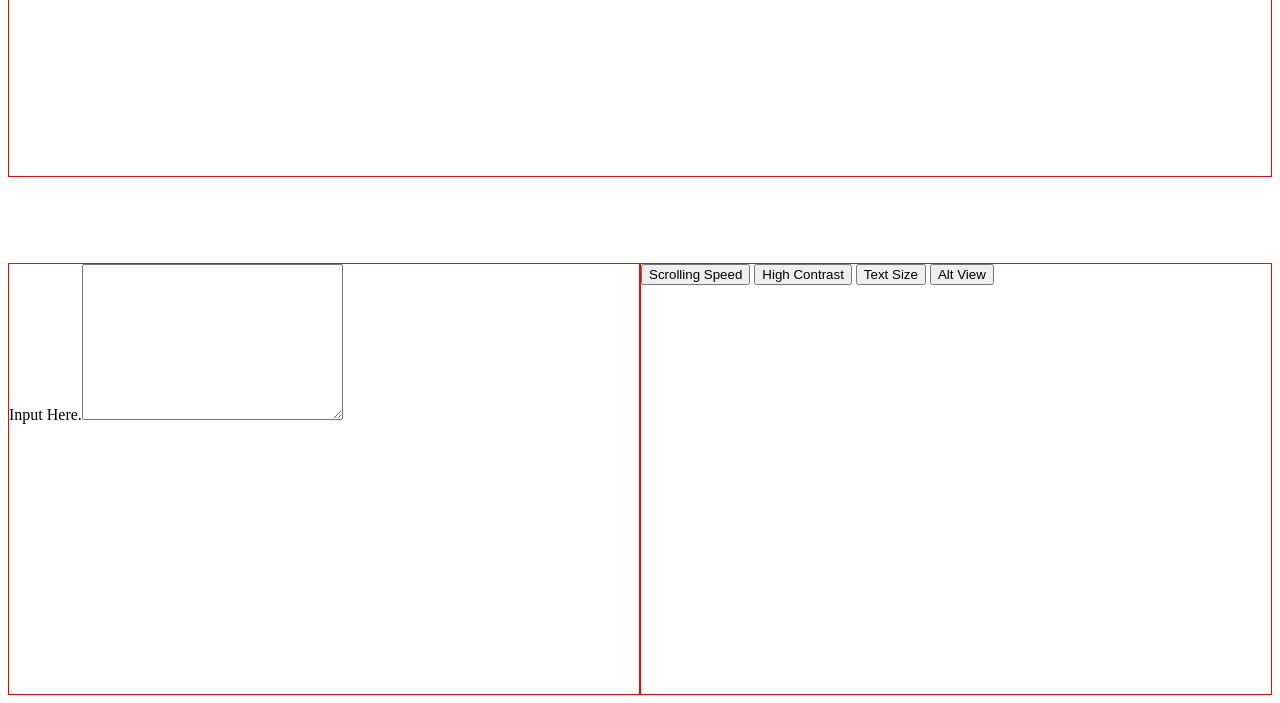
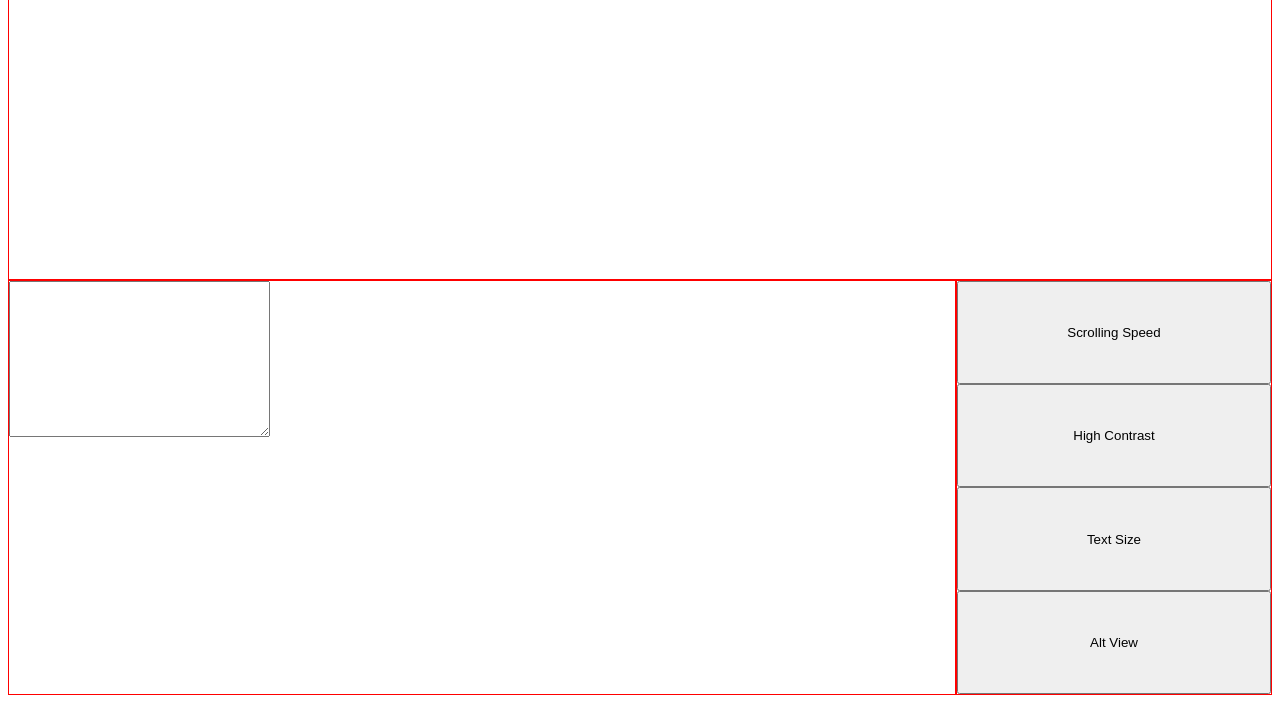
Before and after one commit to c-squared87/prompt-proto, a plain HTML site: page index.html in a window 1280 px wide. Shown: the part 97-800 px from the top of the page. Drawn offline with Linux system fonts and the light colour scheme.

Commit message:
dialed in some grid stuff and pulled a redundant div out of index

```diff
--- a/index.html
+++ b/index.html
@@ -19,17 +19,16 @@
             <div class="input-field box" id="box-2">
                 <!-- <input type="text" class="text-input" data-input-field><label for="text-input">Input Here.</label> -->
 
-                <label for="text-input">Input Here.</label><textarea name="main-input" id="1" cols="30" rows="10" class="text-input" data-input-field></textarea>
+                <!-- <label for="text-input">Input Here.</label> -->
+                <textarea name="main-input" id="1" cols="30" rows="10" class="text-input" data-input-field></textarea>
             </div>
 
             <div class="buttons-panel box" id="box-3">
 
-                <div class="buttons-field">
-                    <button data-scrolling-btn>Scrolling Speed</button>
-                    <button data-contrast-btn>High Contrast</button>
-                    <button data-size-btn>Text Size</button>
-                    <button data-view-btn>Alt View</button>
-                </div>
+                <button data-scrolling-btn>Scrolling Speed</button>
+                <button data-contrast-btn>High Contrast</button>
+                <button data-size-btn>Text Size</button>
+                <button data-view-btn>Alt View</button>
 
             </div>
         </div>
--- a/style.css
+++ b/style.css
@@ -1,5 +1,6 @@
 .app {
     display: grid;
+    /* todo grid gaps  */
     grid-template-columns: 1 1fr;
     grid-row: repeat(2, 1fr);
     width: 100%;
@@ -8,13 +9,19 @@
 
 .prompter {
     grid-row: 1;
-    max-height: 75%;
+    overflow: scroll;
+    padding: 15px;
 }
 
 .control {
     grid-row: 2;
     display: grid;
-    grid-template-columns: repeat(2, 1fr);
+    grid-template-columns: repeat(4, 1fr);
+}
+
+.text-input {
+    /* margin: 15px; */
+    /* TODO: look into sizing for <textarea> elements */
 }
 
 .box {
@@ -23,6 +30,17 @@
 
 #box-1 {}
 
-#box-2 {}
+#box-2 {
+    /* grid-column: 1/span3; */
+    grid-column: 1/4;
+}
 
-#box-3 {}
+#box-3 {
+    display: grid;
+    grid-template-rows: repeat(4, 1fr);
+}
+
+.buttons-field {
+    /* display: grid;
+    /* grid-template-rows: repeat(3, 1fr); */
+}
```
